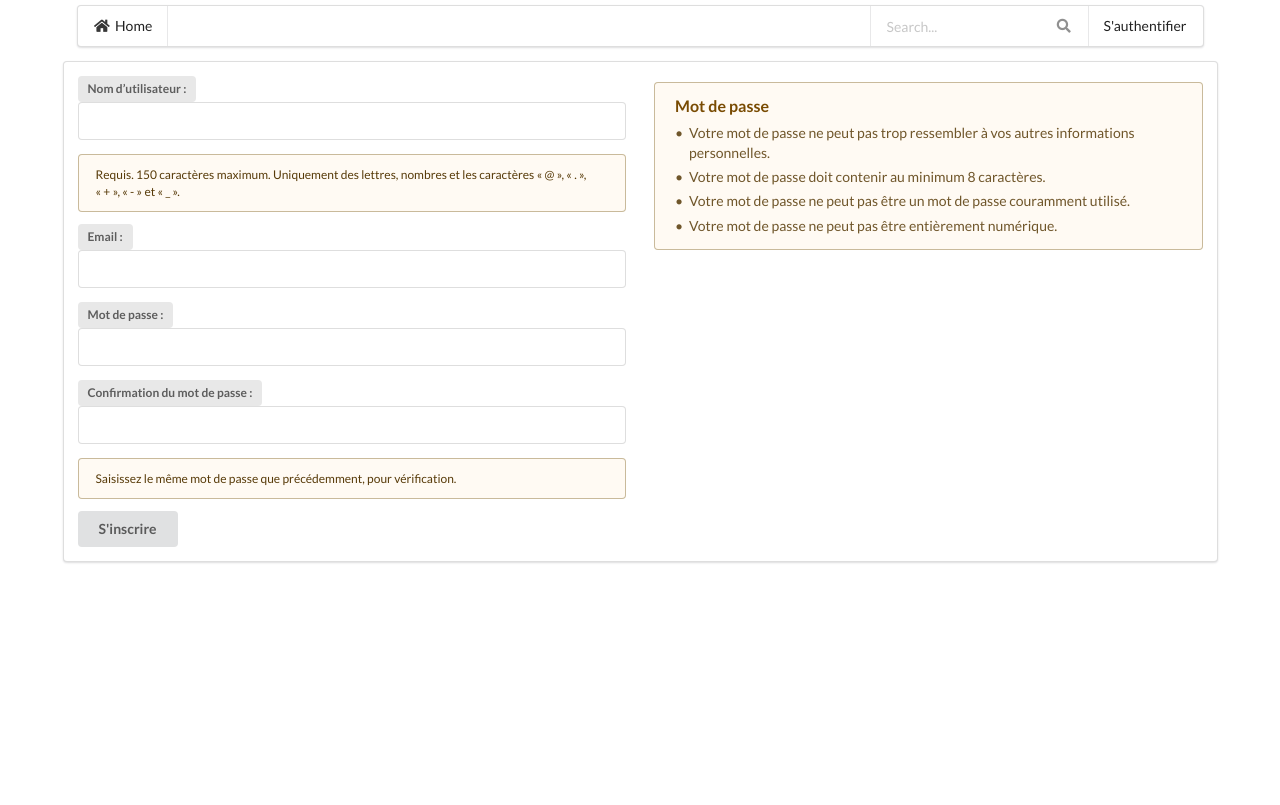
After one commit to MatheoDumont/myBookList, a Django app: page /registration/sign-in in a window 1280 px wide. The commit adds this page. Run offline with Django 3.2, Linux system fonts and the light colour scheme; some libraries are stand-ins or nearby versions.

Commit message:
Formulaire inscription avancement
 reste a paufiner et connecter quand inscrit

```diff
--- a/myBookList/settings.py
+++ b/myBookList/settings.py
@@ -11,6 +11,8 @@ https://docs.djangoproject.com/en/2.0/ref/settings/
 """
 
 import os
+import myBookList_app
+from myBookList_app import *
 
 # Build paths inside the project like this: os.path.join(BASE_DIR, ...)
 BASE_DIR = os.path.dirname(os.path.dirname(os.path.abspath(__file__)))
--- a/myBookList_app/forms/inscriptionForms.py
+++ b/myBookList_app/forms/registrationForms.py
@@ -1,4 +1,4 @@
-from django.contrib.auth.forms import UserCreationForm
+from django.contrib.auth.forms import UserCreationForm, AuthenticationForm
 from django import forms
 from django.contrib.auth.models import User
 
--- a/myBookList_app/static/js/templates/skeleton.js
+++ b/myBookList_app/static/js/templates/skeleton.js
@@ -4,10 +4,6 @@ $(document).ready(function () {
     $('#searchBar').focusin(onFocusInSearch);
     $('#searchBar').focusout(onFocusOutSearch);
 
-    // On attache la fonction pour la modal d'inscription ou connexion
-    $("#signOrLoginBtn").click(function () {
-            $('#signOrLoginModal').modal('show');
-    });
 });
 
 function onFocusInSearch()
--- /dev/null
+++ b/myBookList_app/templates/registration/sign-in.html
@@ -0,0 +1,97 @@
+{% extends 'skeleton.html' %}
+{% load widget_tweaks %}
+
+{%  block content %}
+    <div class="ui four column grid container segment">
+        <div class="two column row">
+            <div class="column">
+                <form class="ui success warning error form" method="POST" action="{% url 'Registration sign-in' %}">
+
+                    {% csrf_token %}
+
+                    {% for field in form.visible_fields %}
+
+                        {% if form.is_bound %}
+
+                            {% if field.errors %}
+
+                                <div class="field error">
+
+                                    <div class="ui label">
+                                        {{ field.label_tag }}
+                                    </div>
+
+                                    {% render_field field class="ui input error" %}
+
+                                </div>
+
+                                <div class="ui tiny error message">
+                                        <ul class="list">
+                                            {% for error in field.errors %}
+                                                <li>{{ error }}</li>
+                                            {% endfor %}
+                                        </ul>
+                                    </div>
+
+                            {% else %}
+
+                                <div class="field success">
+
+                                    <div class="ui label">
+                                        {{ field.label_tag }}
+                                    </div>
+
+                                    {% render_field field class="ui input success" %}
+                                </div>
+
+                            {% endif %}
+
+                        {% else %}
+
+                            <div class="field">
+
+                                <div class="ui label">
+                                    {{ field.label_tag }}
+                                </div>
+
+                                {% render_field field class="ui input" %}
+
+                            </div>
+
+                            {% if field.help_text %}
+                                {% if field != form.password1 %}
+
+                                    <div class="ui tiny warning message">
+                                        {{ field.help_text }}
+                                    </div>
+
+                                {% endif %}
+
+                            {% endif %}
+
+                        {% endif %}
+
+                    {% endfor %}
+
+                    <input type="submit" value="S'inscrire" class="ui button">
+                </form>
+            </div>
+            <div class="column">
+                <div class="ui left aligned grid container" >
+                    <div class="ui warning message" style="margin-top: 20px">
+                        <div class="header">
+                            Mot de passe
+                        </div>
+                        <ul class="list">
+                            <li>Votre mot de passe ne peut pas trop ressembler à vos autres informations personnelles.</li>
+                            <li>Votre mot de passe doit contenir au minimum 8 caractères.</li>
+                            <li>Votre mot de passe ne peut pas être un mot de passe couramment utilisé.</li>
+                            <li>Votre mot de passe ne peut pas être entièrement numérique.</li>
+                        </ul>
+                    </div>
+
+                </div>
+            </div>
+        </div>
+    </div>
+{% endblock %}
--- a/myBookList_app/templates/skeleton.html
+++ b/myBookList_app/templates/skeleton.html
@@ -13,7 +13,7 @@
     <body>
         <nav class="ui container" style="margin-top: 5px">
             <div class="ui menu">
-                <a class="item">
+                <a class="item" href="{% url 'index' %}">
                     <i class="home icon"></i>
                     Home
                 </a>
@@ -26,45 +26,10 @@
                             <i class="search icon"></i>
                         </div>
                     </div>
-                    <a id="signOrLoginBtn" class="item">S'authentifier</a>
+                    <a class="item" href="{% url 'Registration login' %}">S'authentifier</a>
                 </div>
             </div>
         </nav>
-
-        <!-- Modal Sign or Log in -->
-
-        <div id="signOrLoginModal" class="ui modal">
-            <i class="close icon"></i>
-            <div class="header">
-                Sign or Log in
-            </div>
-            <div class="content">
-                <div class="ui four column center aligned grid container">
-                    <div class="two column row">
-                        <div class="column">
-                            <form class="ui form" action="" method="POST">
-                                {% csrf_token %}
-                                {{ authForm }}
-                                <input class="ui button" type="submit" value="Se connecter"/>
-                            </form>
-                        </div>
-                    </div>
-                    <div class="ui horizontal divider">
-                        Ou
-                    </div>
-                    <div class="two column row">
-                        <div class="column">
-                            <div class="ui labeled icon button">
-                                <i class="signup icon"></i>
-                                <a href="{% url 'Inscription index' %}">S'inscrire</a>
-                            </div>
-                        </div>
-                    </div>
-                </div>
-            </div>
-        </div>
-
-        <!-- Fin Modal Sign or Log in -->
 
         {% block content %}
         {% endblock %}
--- a/myBookList_app/urls.py
+++ b/myBookList_app/urls.py
@@ -1,8 +1,13 @@
 from django.urls import path
+from django.contrib.auth import views as auth_views
+
 
 from . import views
 
 urlpatterns = [
     path('', views.IndexViews.Index.as_view(), name='index'),
-    path('inscription/', views.SignInViews.SignIn.as_view(), name='Inscription index')
+    path('registration/sign-in', views.RegistrationViews.SignIn.as_view(), name='Registration sign-in'),
+    path('registration/login', auth_views.LoginView.as_view(template_name='registration/login.html',
+                                                            redirect_field_name='index'),
+         name='Registration login'),
 ]
--- a/myBookList_app/views/SignInViews.py
+++ b/myBookList_app/views/RegistrationViews.py
@@ -1,13 +1,14 @@
-from django.http import HttpResponseRedirect
+from pprint import pprint
+
 from django.shortcuts import render, redirect
 from django.urls import reverse
 from django.views import View
 
-from myBookList_app.forms.inscriptionForms import CustomUserCreationForm
+from myBookList_app.forms.registrationForms import CustomUserCreationForm
 
 
 class SignIn(View):
-    template = 'SignIn/index.html'
+    template = 'registration/sign-in.html'
 
     def get(self, request):
         form = CustomUserCreationForm()
--- a/myBookList_app/views/__init__.py
+++ b/myBookList_app/views/__init__.py
@@ -1,2 +1,2 @@
 from . import IndexViews
-from . import SignInViews
+from . import RegistrationViews
--- a/myBookList_app/views/indexViews.py
+++ b/myBookList_app/views/indexViews.py
@@ -2,7 +2,7 @@ from django.shortcuts import render
 from django.contrib.auth.forms import AuthenticationForm
 from django.views import View
 
-from myBookList_app.forms.inscriptionForms import CustomUserCreationForm
+from myBookList_app.forms.registrationForms import CustomUserCreationForm
 
 
 class Index(View):
```
Also changed, not shown: myBookList_app/template_tags/custom_tags.py (added, +8 -0 lines), myBookList_app/templates/SignIn/index.html (deleted, +0 -16 lines), myBookList_app/templates/registration/login.html (added, +35 -0 lines), db.sqlite3, myBookList_app/template_tags/__init__.py (added).
